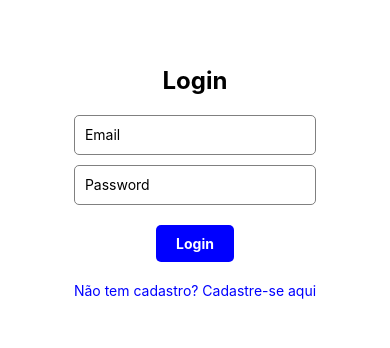
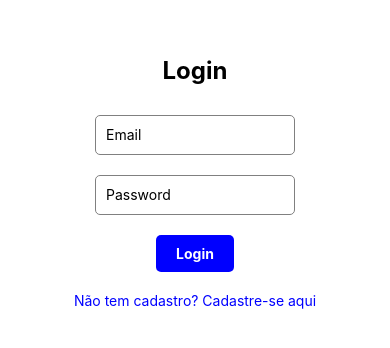
Before and after one commit to ninguemzin/PawMate, a React Native app: screen / in a window 390 px wide. Shown: the part 240-588 px from the top of the page. Built offline with nearby package versions, Linux system fonts and the light colour scheme.

Commit message:
ajuste input login

```diff
--- a/src/components/Login/index.js
+++ b/src/components/Login/index.js
@@ -1,5 +1,5 @@
 import React, { useState } from "react";
-import { View, StyleSheet, Text, TextInput, TouchableOpacity } from "react-native";
+import { View, StyleSheet, Text, TextInput, TouchableOpacity, Platform } from "react-native";
 
 export default function Login() {
   const [email, setEmail] = useState("");
@@ -50,6 +50,7 @@ const styles = StyleSheet.create({
     justifyContent: "center",
     alignItems: "center",
     paddingHorizontal: 20,
+    paddingTop: Platform.OS === 'android' ? 25 : 0, // Adiciona padding para Android
   },
   title: {
     fontSize: 24,
@@ -57,13 +58,14 @@ const styles = StyleSheet.create({
     marginBottom: 20,
   },
   input: {
-    width: "100%",
+    width: 200,
     height: 40,
     borderColor: "gray",
     borderWidth: 1,
     borderRadius: 5,
     paddingHorizontal: 10,
     marginBottom: 10,
+    marginTop: 10, // Adiciona marginTop
   },
   button: {
     backgroundColor: "blue",
```
